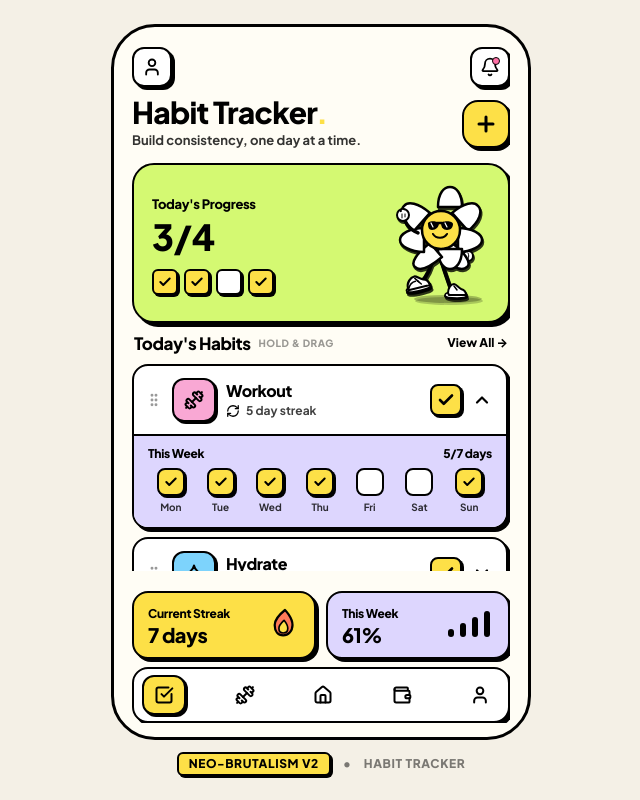
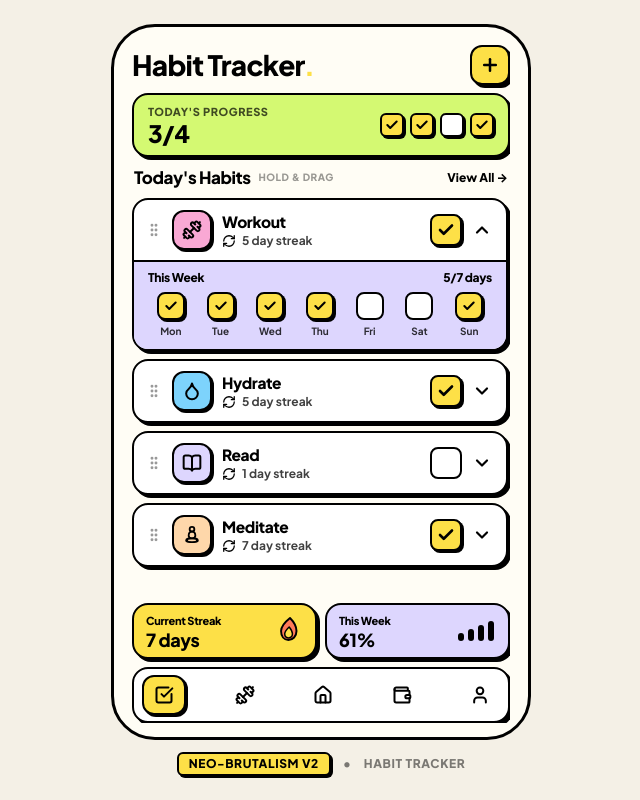
Before and after one commit to Paranormal31/personal-growth-companion, a React (Vite) app in the folder v2/: page / in a window 1280 px wide. Shown: the whole page, without its empty margins (319-959 px from the left). Built offline with nearby package versions, Linux system fonts and the light colour scheme.

Commit message:
refactor(v2): compact Habit Tracker UI - streamlined header, horizontal progress card, expanded habit view

```diff
--- a/v2/src/App.tsx
+++ b/v2/src/App.tsx
@@ -457,7 +457,7 @@ export const App: React.FC = () => {
           />
 
           {/* Bottom Fixed Section: Summary Cards & Bottom Nav */}
-          <div className="shrink-0 mt-2">
+          <div className="shrink-0 mt-1.5">
             <SummaryCards
               currentStreakDays={currentStreakDays}
               completionPercentage={completionPercentage}
--- a/v2/src/components/HabitItem.tsx
+++ b/v2/src/components/HabitItem.tsx
@@ -35,7 +35,7 @@ export const HabitItem: React.FC<HabitItemProps> = ({
       {/* Habit Card Header Row */}
       <div
         onClick={onToggleExpand}
-        className="px-3 py-3 flex items-center justify-between cursor-pointer neo-pressable"
+        className="px-3 py-2.5 flex items-center justify-between cursor-pointer neo-pressable"
       >
         {/* Left: Drag Handle, Icon Tile & Details */}
         <div className="flex items-center gap-2.5">
@@ -57,14 +57,14 @@ export const HabitItem: React.FC<HabitItemProps> = ({
           </div>
 
           <div
-            className="w-11 h-11 rounded-xl border-2 border-black neo-shadow-sm flex items-center justify-center shrink-0"
+            className="w-10 h-10 rounded-xl border-2 border-black neo-shadow-sm flex items-center justify-center shrink-0"
             style={{ backgroundColor: habit.accentColor }}
           >
             <IconComponent className="w-5 h-5 text-black stroke-[2.4]" />
           </div>
 
           <div className="flex flex-col">
-            <span className="text-[16px] font-black text-black tracking-tight leading-tight">
+            <span className="text-[15.5px] font-black text-black tracking-tight leading-tight">
               {habit.name}
             </span>
             <div className="flex items-center gap-1.5 text-xs font-bold text-black/75 mt-0.5">
@@ -123,7 +123,7 @@ export const HabitItem: React.FC<HabitItemProps> = ({
             transition={{ duration: 0.18, ease: 'easeInOut' }}
             className="overflow-hidden"
           >
-            <div className="border-t-2 border-black bg-[#DDD6FE] px-3.5 pt-2.5 pb-3">
+            <div className="border-t-2 border-black bg-[#DDD6FE] px-3.5 pt-2 pb-2.5">
               {/* Weekly Header Row */}
               <div className="flex items-center justify-between mb-1.5">
                 <span className="text-xs font-black text-black tracking-tight">
--- a/v2/src/components/Header.tsx
+++ b/v2/src/components/Header.tsx
@@ -1,111 +1,22 @@
-import React, { useState } from 'react'
-import { User, Bell, Plus, RotateCcw, CheckCheck, RefreshCw } from 'lucide-react'
-import { motion, AnimatePresence } from 'framer-motion'
+import React from 'react'
+import { Plus } from 'lucide-react'
+import { motion } from 'framer-motion'
 
 interface HeaderProps {
   onOpenAddHabit: () => void
-  onResetDemo: () => void
-  onCompleteAll: () => void
-  onClearAll: () => void
-  onNotify: (msg: string) => void
+  onResetDemo?: () => void
+  onCompleteAll?: () => void
+  onClearAll?: () => void
+  onNotify?: (msg: string) => void
 }
 
-export const Header: React.FC<HeaderProps> = ({
-  onOpenAddHabit,
-  onResetDemo,
-  onCompleteAll,
-  onClearAll,
-  onNotify,
-}) => {
-  const [profileOpen, setProfileOpen] = useState(false)
-
+export const Header: React.FC<HeaderProps> = ({ onOpenAddHabit }) => {
   return (
-    <header className="relative w-full pt-1 pb-3 shrink-0">
-      {/* Top action row */}
-      <div className="flex items-center justify-between mb-2.5">
-        {/* Profile Button */}
-        <div className="relative">
-          <button
-            onClick={() => setProfileOpen(!profileOpen)}
-            className="w-10 h-10 bg-white neo-border neo-shadow rounded-xl flex items-center justify-center neo-pressable cursor-pointer"
-            aria-label="User Profile"
-          >
-            <User className="w-5 h-5 text-black stroke-[2.2]" />
-          </button>
-
-          {/* Quick Settings / State Reset Popover */}
-          <AnimatePresence>
-            {profileOpen && (
-              <motion.div
-                initial={{ opacity: 0, scale: 0.9, y: -4 }}
-                animate={{ opacity: 1, scale: 1, y: 0 }}
-                exit={{ opacity: 0, scale: 0.9, y: -4 }}
-                className="absolute left-0 mt-2 z-50 w-56 bg-white neo-border neo-shadow-lg rounded-2xl p-3"
-              >
-                <div className="text-xs font-black uppercase tracking-wider text-black/60 mb-2">
-                  Demo Controls
-                </div>
-                <div className="space-y-1.5">
-                  <button
-                    onClick={() => {
-                      onResetDemo()
-                      setProfileOpen(false)
-                      onNotify('Reset to default habits (3/4)!')
-                    }}
-                    className="w-full text-left px-2.5 py-1.5 rounded-lg text-xs font-bold text-black hover:bg-[#FDE047] flex items-center gap-2 neo-border transition-colors cursor-pointer"
-                  >
-                    <RotateCcw className="w-3.5 h-3.5" />
-                    Reset to Default (3/4)
-                  </button>
-                  <button
-                    onClick={() => {
-                      onCompleteAll()
-                      setProfileOpen(false)
-                      onNotify('Celebration time! 4/4 habits done! 🎉')
-                    }}
-                    className="w-full text-left px-2.5 py-1.5 rounded-lg text-xs font-bold text-black hover:bg-[#D4F972] flex items-center gap-2 neo-border transition-colors cursor-pointer"
-                  >
-                    <CheckCheck className="w-3.5 h-3.5" />
-                    Complete All (4/4)
-                  </button>
-                  <button
-                    onClick={() => {
-                      onClearAll()
-                      setProfileOpen(false)
-                      onNotify('All habits cleared (0/4)!')
-                    }}
-                    className="w-full text-left px-2.5 py-1.5 rounded-lg text-xs font-bold text-black hover:bg-[#DDD6FE] flex items-center gap-2 neo-border transition-colors cursor-pointer"
-                  >
-                    <RefreshCw className="w-3.5 h-3.5" />
-                    Clear All (0/4)
-                  </button>
-                </div>
-              </motion.div>
-            )}
-          </AnimatePresence>
-        </div>
-
-        {/* Notification Button */}
-        <button
-          onClick={() => onNotify('🔔 You have 1 habit left to complete today!')}
-          className="relative w-10 h-10 bg-white neo-border neo-shadow rounded-xl flex items-center justify-center neo-pressable cursor-pointer"
-          aria-label="Notifications"
-        >
-          <Bell className="w-5 h-5 text-black stroke-[2.2]" />
-          <span className="absolute top-2 right-2 w-2 h-2 bg-[#FF70A6] border border-black rounded-full" />
-        </button>
-      </div>
-
-      {/* Heading and Yellow Plus Button Row */}
+    <header className="relative w-full pt-0.5 pb-2 shrink-0">
       <div className="flex items-center justify-between">
-        <div>
-          <h1 className="text-[30px] font-black text-black leading-none tracking-tight">
-            Habit Tracker<span className="text-[#FDE047]">.</span>
-          </h1>
-          <p className="text-[13px] font-bold text-black/80 mt-1">
-            Build consistency, one day at a time.
-          </p>
-        </div>
+        <h1 className="text-[26px] sm:text-[28px] font-black text-black leading-none tracking-tight">
+          Habit Tracker<span className="text-[#FDE047]">.</span>
+        </h1>
 
         {/* Top-Right Yellow Plus Button for Adding Habits */}
         <motion.button
@@ -113,11 +24,11 @@ export const Header: React.FC<HeaderProps> = ({
           whileHover={{ scale: 1.05 }}
           whileTap={{ scale: 0.95 }}
           onClick={onOpenAddHabit}
-          className="w-12 h-12 bg-[#FDE047] neo-border neo-shadow rounded-2xl flex items-center justify-center select-none cursor-pointer"
+          className="w-10 h-10 bg-[#FDE047] neo-border neo-shadow rounded-xl flex items-center justify-center select-none cursor-pointer"
           title="Add New Habit"
           aria-label="Add New Habit"
         >
-          <Plus className="w-6 h-6 text-black stroke-[3]" />
+          <Plus className="w-5 h-5 text-black stroke-[3]" />
         </motion.button>
       </div>
     </header>
--- a/v2/src/components/ProgressCard.tsx
+++ b/v2/src/components/ProgressCard.tsx
@@ -2,7 +2,6 @@ import React from 'react'
 import { Check } from 'lucide-react'
 import { motion } from 'framer-motion'
 import { Habit } from '../types/habit'
-import { MascotFlower } from './MascotFlower'
 
 interface ProgressCardProps {
   habits: Habit[]
@@ -13,28 +12,29 @@ export const ProgressCard: React.FC<ProgressCardProps> = ({ habits }) => {
   const completed = habits.filter((h) => h.completed).length
 
   return (
-    <div className="relative w-full bg-[#D4F972] neo-border neo-shadow-lg rounded-[22px] px-4.5 py-4 overflow-hidden shrink-0">
-      <div className="flex items-center justify-between">
-        {/* Left Side: Stats and Mini Checkbox Indicators */}
-        <div className="flex flex-col justify-between z-10">
+    <div className="w-full bg-[#D4F972] neo-border neo-shadow rounded-2xl px-3.5 py-2.5 overflow-hidden shrink-0">
+      <div className="flex items-center justify-between gap-3">
+        {/* Left Side: Progress Label and Completion Counter */}
+        <div className="flex items-center gap-2.5">
           <div>
-            <span className="text-[13px] font-extrabold text-black tracking-tight">
+            <span className="text-[11px] font-black uppercase tracking-wider text-black/70 block leading-tight">
               Today&apos;s Progress
             </span>
             <div className="flex items-baseline gap-1 mt-0.5">
               <motion.span
                 key={completed}
-                initial={{ scale: 0.8, opacity: 0 }}
+                initial={{ scale: 0.85, opacity: 0 }}
                 animate={{ scale: 1, opacity: 1 }}
-                className="text-4xl font-black text-black tracking-tight"
+                className="text-2xl font-black text-black tracking-tight leading-none"
               >
                 {completed}/{total}
               </motion.span>
             </div>
           </div>
+        </div>
 
-          {/* Row of Mini Habit Indicators */}
-          <div className="flex items-center gap-1.5 mt-3">
+        {/* Right Side: Individual Completion Indicator Tiles */}
+        <div className="flex items-center gap-1.5 flex-wrap justify-end">
           {habits.map((habit) => (
             <motion.div
               key={habit.id}
@@ -44,8 +44,9 @@ export const ProgressCard: React.FC<ProgressCardProps> = ({ habits }) => {
                 backgroundColor: habit.completed ? '#FDE047' : '#FFFFFF',
                 scale: habit.completed ? [1, 1.15, 1] : 1,
               }}
-                transition={{ duration: 0.2 }}
-                className="w-6.5 h-6.5 rounded-md border-2 border-black flex items-center justify-center neo-shadow-sm"
+              transition={{ duration: 0.18 }}
+              className="w-6 h-6 rounded-md border-2 border-black flex items-center justify-center neo-shadow-sm shrink-0"
+              title={`${habit.name}: ${habit.completed ? 'Completed' : 'Pending'}`}
             >
               {habit.completed && (
                 <Check className="w-3.5 h-3.5 text-black stroke-[3.5]" />
@@ -54,12 +55,6 @@ export const ProgressCard: React.FC<ProgressCardProps> = ({ habits }) => {
           ))}
         </div>
       </div>
-
-        {/* Right Side: Retro Cartoon Mascot Illustration */}
-        <div className="relative -mr-2 flex items-center justify-center">
-          <MascotFlower completed={completed} total={total} />
-        </div>
-      </div>
     </div>
   )
 }
--- a/v2/src/components/SummaryCards.tsx
+++ b/v2/src/components/SummaryCards.tsx
@@ -11,17 +11,17 @@ export const SummaryCards: React.FC<SummaryCardsProps> = ({
   completionPercentage = 86,
 }) => {
   return (
-    <div className="grid grid-cols-2 gap-2.5 w-full mt-3 shrink-0">
+    <div className="grid grid-cols-2 gap-2 w-full mt-2 shrink-0">
       {/* Current Streak Card */}
       <motion.div
         whileHover={{ y: -2 }}
-        className="bg-[#FDE047] neo-border neo-shadow rounded-2xl px-3.5 py-3 flex items-center justify-between select-none"
+        className="bg-[#FDE047] neo-border neo-shadow rounded-2xl px-3 py-2 flex items-center justify-between select-none"
       >
         <div>
-          <span className="text-[12px] font-extrabold text-black tracking-tight block">
+          <span className="text-[11px] font-extrabold text-black tracking-tight block">
             Current Streak
           </span>
-          <span className="text-xl font-black text-black tracking-tight block mt-0.5 leading-none">
+          <span className="text-lg font-black text-black tracking-tight block mt-0.5 leading-none">
             {currentStreakDays} days
           </span>
         </div>
@@ -29,8 +29,8 @@ export const SummaryCards: React.FC<SummaryCardsProps> = ({
         {/* Retro Cartoon Flame Graphic */}
         <div className="relative shrink-0 flex items-center justify-center">
           <svg
-            width="30"
-            height="34"
+            width="26"
+            height="30"
             viewBox="0 0 32 36"
             fill="none"
             xmlns="http://www.w3.org/2000/svg"
@@ -56,23 +56,23 @@ export const SummaryCards: React.FC<SummaryCardsProps> = ({
       {/* This Week Card */}
       <motion.div
         whileHover={{ y: -2 }}
-        className="bg-[#DDD6FE] neo-border neo-shadow rounded-2xl px-3.5 py-3 flex items-center justify-between select-none"
+        className="bg-[#DDD6FE] neo-border neo-shadow rounded-2xl px-3 py-2 flex items-center justify-between select-none"
       >
         <div>
-          <span className="text-[12px] font-extrabold text-black tracking-tight block">
+          <span className="text-[11px] font-extrabold text-black tracking-tight block">
             This Week
           </span>
-          <span className="text-xl font-black text-black tracking-tight block mt-0.5 leading-none">
+          <span className="text-lg font-black text-black tracking-tight block mt-0.5 leading-none">
             {completionPercentage}%
           </span>
         </div>
 
         {/* Mini 4-Bar Chart Graphic */}
-        <div className="flex items-end gap-1.5 h-6 shrink-0 pr-1">
+        <div className="flex items-end gap-1 h-5 shrink-0 pr-0.5">
           <div className="w-1.5 h-2 bg-black rounded-full" />
-          <div className="w-1.5 h-3.5 bg-black rounded-full" />
+          <div className="w-1.5 h-3 bg-black rounded-full" />
+          <div className="w-1.5 h-4 bg-black rounded-full" />
           <div className="w-1.5 h-5 bg-black rounded-full" />
-          <div className="w-1.5 h-6.5 bg-black rounded-full" />
         </div>
       </motion.div>
     </div>
```
Lines whose indentation alone changed are shown as unchanged.
